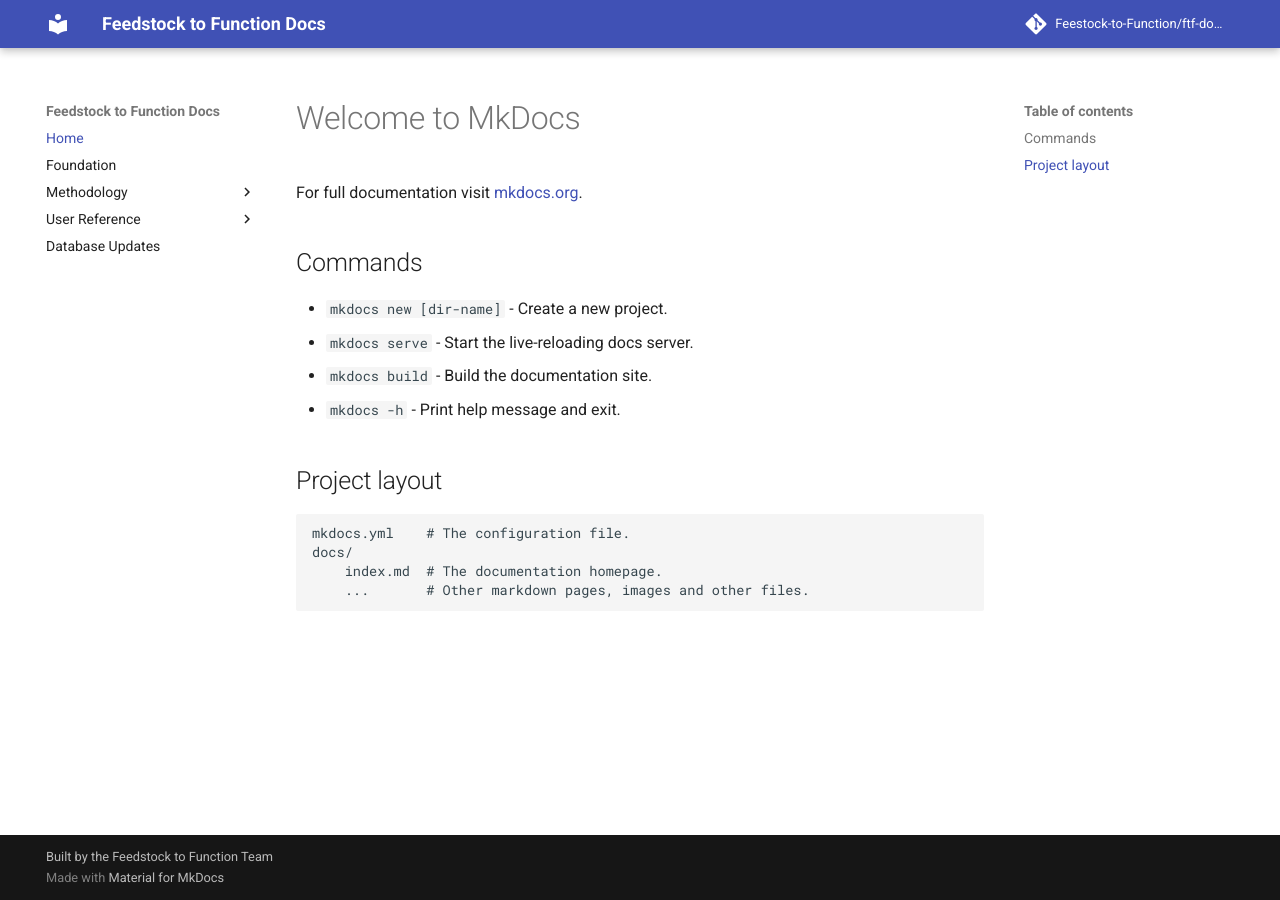
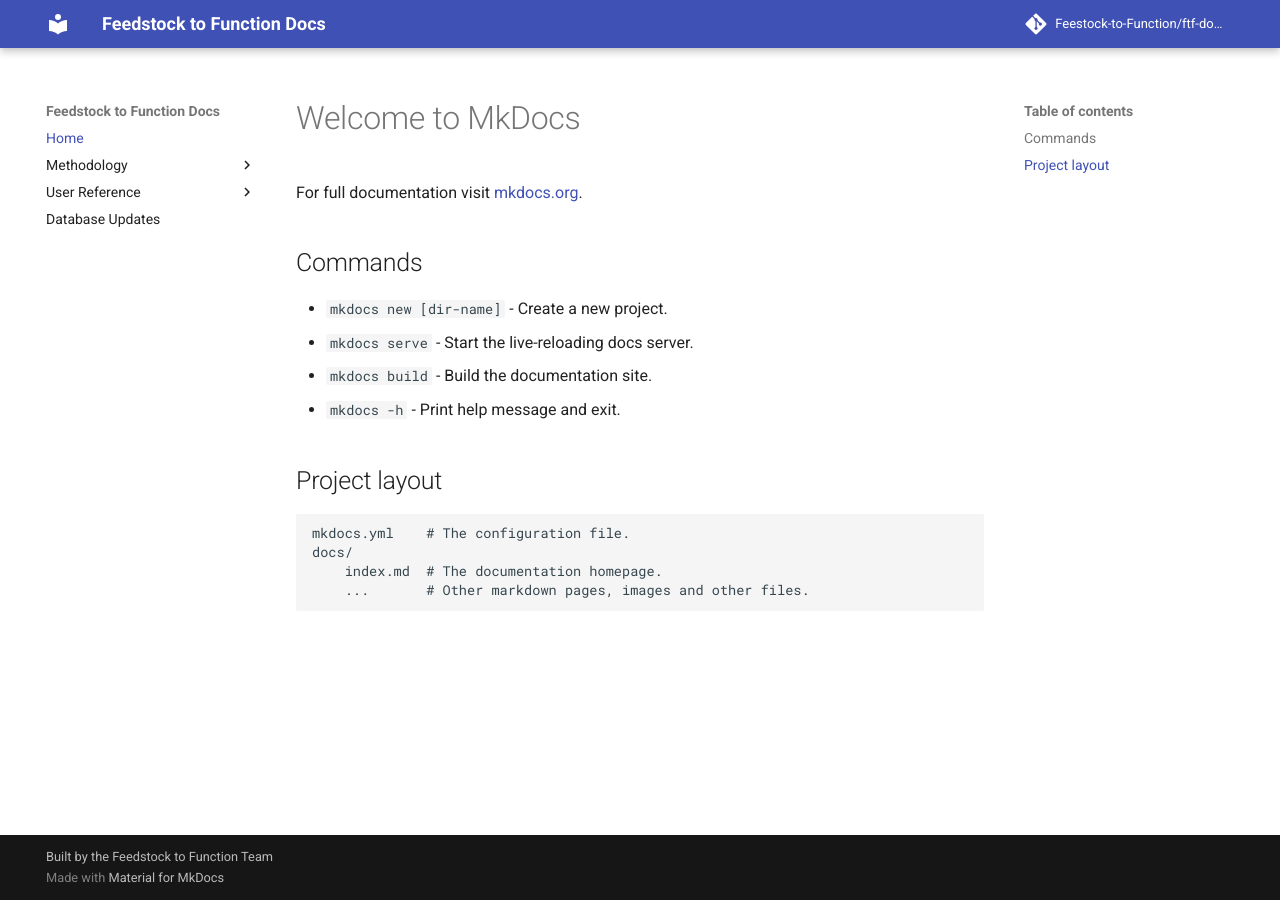
Before and after one commit to tylerhuntington/biositing-docs, an MkDocs documentation site: the page built from docs/index.md, in a window 1280 px wide. Built offline with MkDocs 1.6.1 and Material for MkDocs 9.7.7, drawn with Linux system fonts in a browser that asks for light colours; comment, search, counter and statistics services are not loaded.

Commit message:
Update nav

```diff
--- a/mkdocs.yml
+++ b/mkdocs.yml
@@ -14,7 +14,6 @@
 
 nav:
   - Home: 'index.md'
-  - Foundation: 'foundation.md'
   - Methodology:
       - 'Property Prediction Algorighms': 'methodology/property-prediction.md'
   - User Reference:
```
